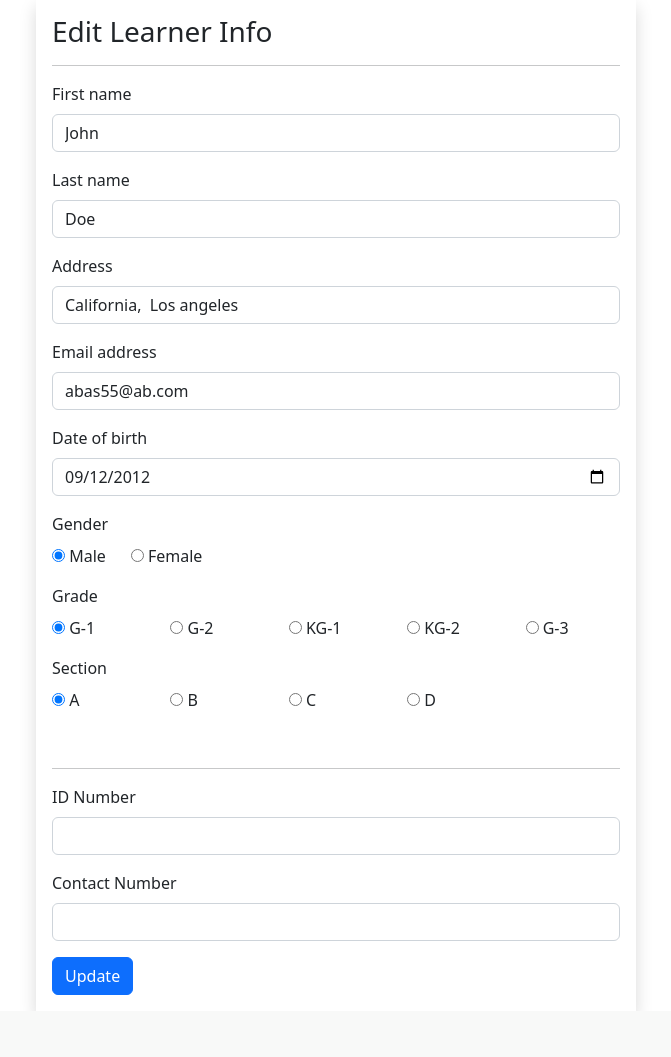
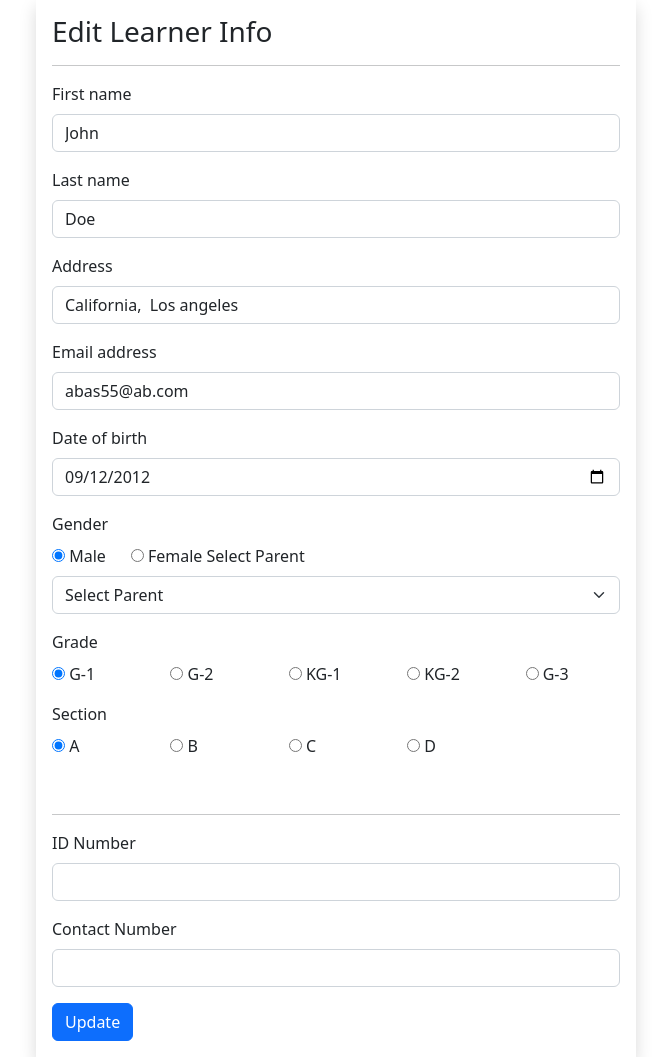
Before and after one commit to malemamack/smart_report, a PHP site: page /admin/student-edit.php?student_id=1 in a window 1280 px wide. Shown: the part 207-1264 px from the top of the page, without its empty margins (46-717 px from the left). Before the commit the page ends 1202 px from the top, so only its background shows below. Run offline with PHP 8.4, Linux system fonts and the light colour scheme; a user stored in the database is signed in; data comes from the database, SQL or seed files in the repository; data that the repository does not hold is empty.

Commit message:
changes made in admin for student-edit and add.php

```diff
--- a/admin/req/student-add.php
+++ b/admin/req/student-add.php
@@ -30,16 +30,16 @@ if (isset($_SESSION['admin_id']) && isset($_SESSION['role']) && $_SESSION['role'
     }
 
     // Prepare SQL query to insert data into the database
-    $sql = "INSERT INTO students (contact, fname, lname, grade, section, address, gender, email_address, date_of_birth, id_number,parent_id)
+    $sql = "INSERT INTO students (contact, fname, lname, grade, section, address, gender, email_address, date_of_birth, id_number, parent_id)
             VALUES (?, ?, ?, ?, ?, ?, ?, ?, ?, ?,?)";
 
     try {
         $stmt = $conn->prepare($sql);
-        $stmt->execute([ $contact, $fname, $lname, $grade, $section, $address, $gender, $email_address, $date_of_birth, $parent_id, $id_number]);
+        $stmt->execute([ $contact, $fname, $lname, $grade, $section, $address, $gender, $email_address, $date_of_birth, $id_number , $parent_id]);
 
         // Redirect with success message
         $sm = "New student registered successfully!";
-        header("Location: ../student-add.php?success=$sm");
+        header("Location: ../student.php?success=$sm");
         exit;
     } catch (PDOException $e) {
         // If an error occurs during the insertion, show an error message
--- a/admin/student-add.php
+++ b/admin/student-add.php
@@ -113,7 +113,7 @@ if (isset($_SESSION['admin_id']) && isset($_SESSION['role'])) {
 <div class="mb-3">
     <label class="form-label">Select Parent</label>
     <select class="form-select" name="parent_id">
-        <option value="">Select Parent</option>
+        <option value="<?= $parent['parent_id'] ?>">Select Parent</option>
         <?php
         // Assuming $parents is fetched from the database
         if ($parents) {
--- a/admin/student-edit.php
+++ b/admin/student-edit.php
@@ -105,6 +105,22 @@ if (isset($_SESSION['admin_id']) &&
                  value="Female"
                  <?php if($student['gender'] == 'Female') echo 'checked';  ?>
                  name="gender"> Female
+
+
+                 <label class="form-label">Select Parent</label>
+    <select class="form-select" name="parent_id">
+        <option value="<?= $parent['parent_id'] ?>">Select Parent</option>
+        <?php
+        // Assuming $parents is fetched from the database
+        if ($parents) {
+            foreach ($parents as $parent) {
+                echo "<option value='" . $parent['parent_id'] . "'>" . $parent['parent_name'] . "</option>";
+            }
+        } else {
+            echo "<option>No Parents Available</option>";
+        }
+        ?>
+    </select>
         </div>
 
 
```
